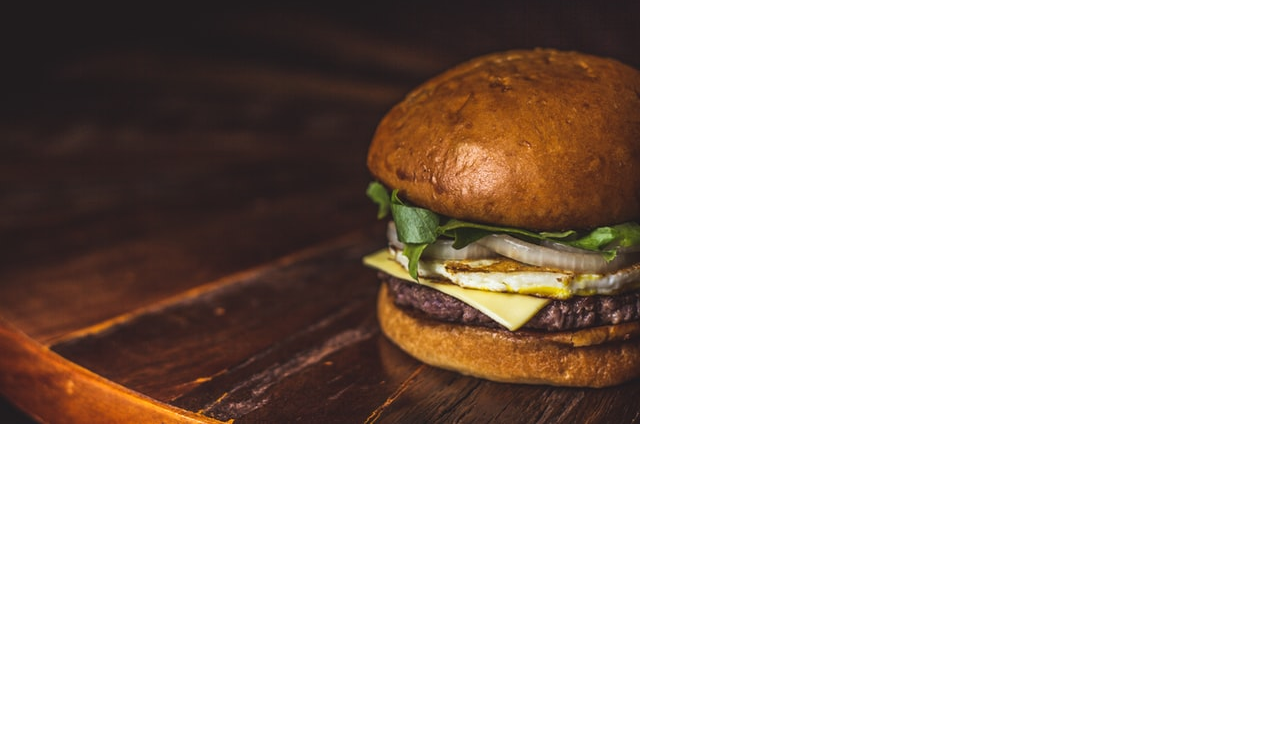
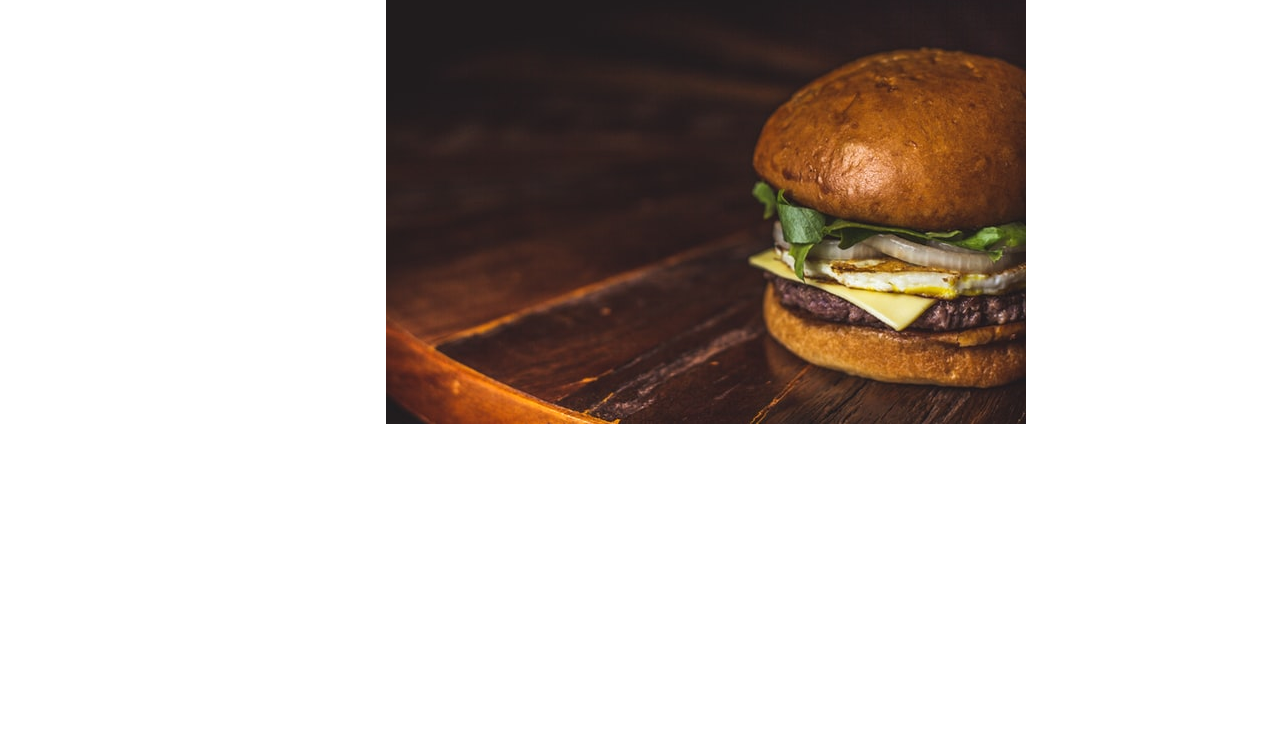
Before and after one commit to bluepersia/restaurant-app-3, a website: page index.html in a window 1280 px wide. Shown: the part 70-800 px from the top of the page. Drawn offline with Linux system fonts and the light colour scheme; a web font is replaced by a local one.

Commit message:
add container to utilities

```diff
--- a/src/css/utilities.css
+++ b/src/css/utilities.css
@@ -18,3 +18,9 @@
 .fw-400 {
   font-weight: 400;
 }
+
+.container {
+  width: 90%;
+  max-width: 508px;
+  margin: 0 auto;
+}
```
